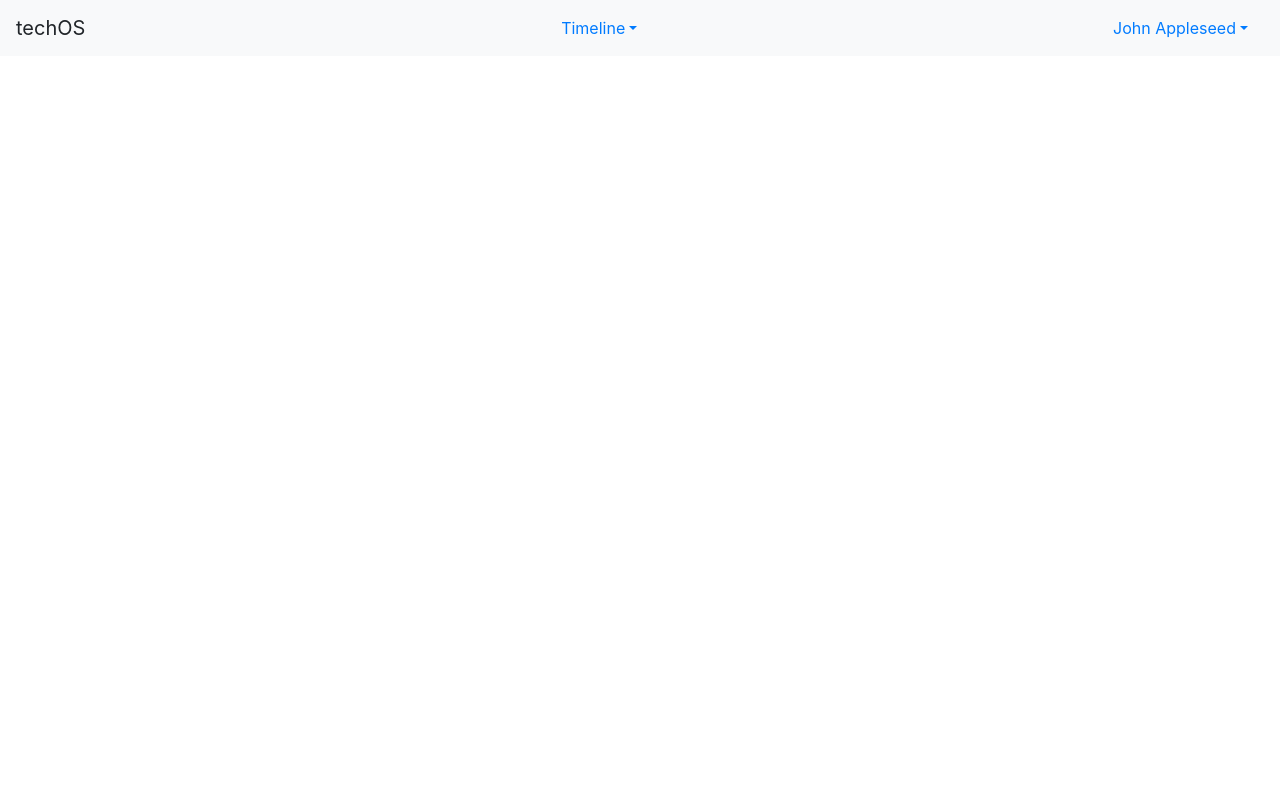
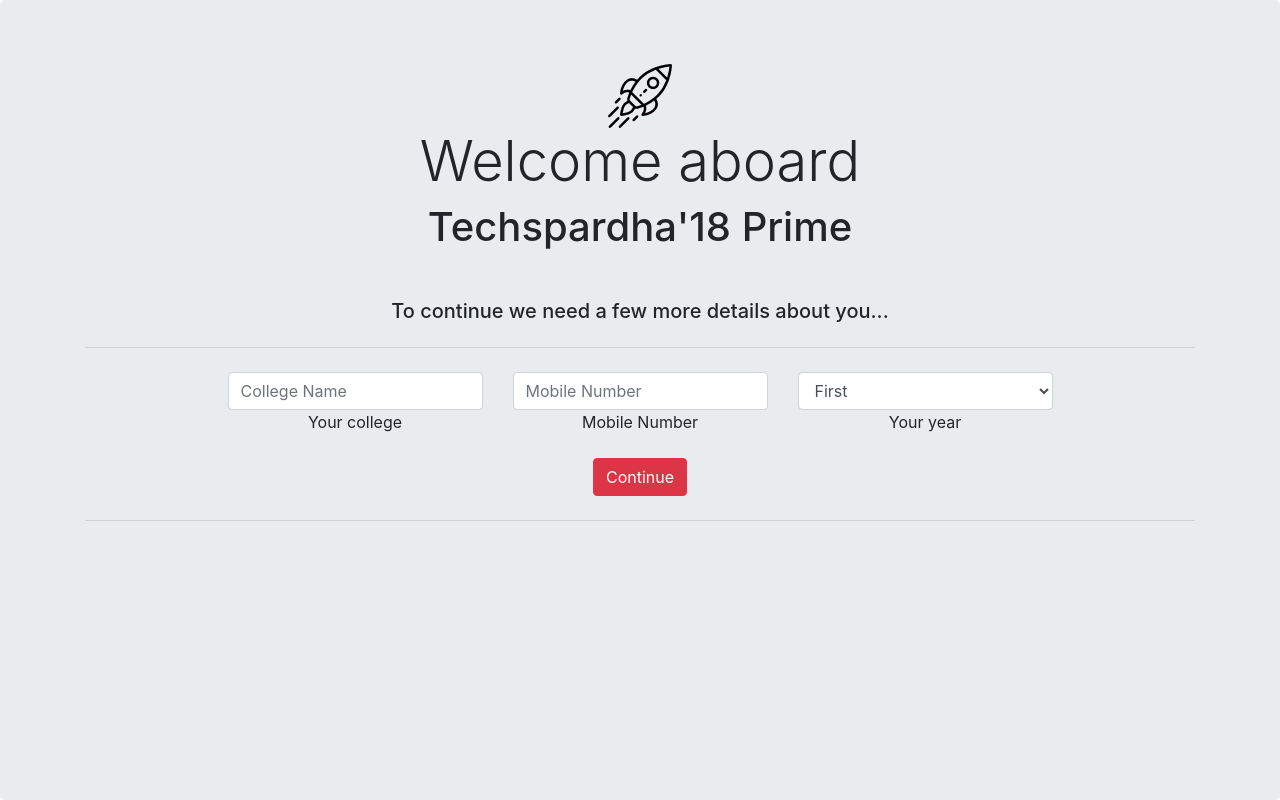
Before and after one commit to gawdsnitkkr/Techspardha-18-prime, a React (Create React App) app: page /onBoarding in a window 1280 px wide. Built offline with nearby package versions, Linux system fonts and the light colour scheme.

Commit message:
on boarding page added

```diff
--- /dev/null
+++ b/onBoarding/onBoarding.css
@@ -0,0 +1,8 @@
+#onBoarding-page {
+	min-height: 100vh;
+	margin: 0px;
+}
+.control-width {
+	max-width: 50%;
+	margin-left: 20px;
+}
--- a/src/App.jsx
+++ b/src/App.jsx
@@ -1,26 +1,14 @@
 import React from 'react';
 import { Switch, BrowserRouter, Route } from 'react-router-dom';
-import Nav from './components/Nav/Nav';
-import Desktop from './components/Desktop/Desktop';
-import Events from './components/Events/Events';
-import Guests from './components/Guests/Guests';
-import Contact from './components/ContactUs/ContactUs';
-import AboutUs from './components/AboutUs/AboutUs';
-import Sponsers from './components/Sponsers/Sponsers';
-import User from './components/User/User';
+import OnBoarding from './components/OnBoarding/OnBoarding';
+import LoggedIn from './LoggedIn';
 
 const App = () => (
   <BrowserRouter>
     <Switch>
       <div className="App">
-        <Nav />
-        <Route exact path="/" component={Desktop} />
-        <Route path="/events" component={Events} />
-        <Route path="/guestLectures" component={Guests} />
-        <Route path="/contactUs" component={Contact} />
-        <Route path="/aboutUs" component={AboutUs} />
-        <Route path="/sponsers" component={Sponsers} />
-        <Route path="/user" component={User} />
+        <Route exact path="/" component={LoggedIn} />
+        <Route path="/onBoarding" component={OnBoarding} />
       </div>
     </Switch>
   </BrowserRouter>
--- /dev/null
+++ b/src/LoggedIn.jsx
@@ -0,0 +1,29 @@
+
+
+import React from 'react';
+import { Switch, Route } from 'react-router-dom';
+import Nav from './components/Nav/Nav';
+import Desktop from './components/Desktop/Desktop';
+import Events from './components/Events/Events';
+import Guests from './components/Guests/Guests';
+import Contact from './components/ContactUs/ContactUs';
+import AboutUs from './components/AboutUs/AboutUs';
+import Sponsers from './components/Sponsers/Sponsers';
+import User from './components/User/User';
+import DOC from './components/Doc/Doc';
+
+const LoggedIn = () => (
+  <div className="loggedIn">
+    <Nav />
+    <Route exact path="/" component={Desktop} />
+    <Route path="/events" component={Events} />
+    <Route path="/guestLectures" component={Guests} />
+    <Route path="/contactUs" component={Contact} />
+    <Route path="/aboutUs" component={AboutUs} />
+    <Route path="/sponsers" component={Sponsers} />
+    <Route path="/user" component={User} />
+    <DOC />
+  </div>
+);
+
+export default LoggedIn;
--- a/src/components/Desktop/Desktop.jsx
+++ b/src/components/Desktop/Desktop.jsx
@@ -1,13 +1,11 @@
 import React from 'react';
 import './Desktop.css';
-import DOC from '../Doc/Doc';
 
 const Desktop = () => (
   <div id="desktop">
     <h1>
       Techspardha Prime
     </h1>
-    <DOC />
   </div>
 );
 
--- /dev/null
+++ b/src/components/OnBoarding/OnBoarding.css
@@ -0,0 +1,8 @@
+#onBoarding-page {
+	min-height: 100vh;
+	margin: 0px;
+}
+.control-width {
+	max-width: 50%;
+	margin-left: 20px;
+}
--- /dev/null
+++ b/src/components/OnBoarding/OnBoarding.jsx
@@ -0,0 +1,74 @@
+import React from 'react';
+import './OnBoarding.css';
+
+const OnBoarding = () => (
+  <div className="jumbotron" id="onBoarding-page">
+    <div className="text-center">
+      <img src="/images/startup.png" />
+    </div>
+    <h1 className="display-4 text-center">
+Welcome aboard
+    </h1>
+    <h1 className="text-center mb-5">
+Techspardha'18 Prime
+    </h1>
+    <h5 className="text-center">
+To continue we need a few more details about you...
+    </h5>
+
+    <div className="container text-center">
+      <hr className="my-4" />
+
+      <div className="row justify-content-md-center">
+        <div className="col-sm-3">
+          <div className="form-group">
+            <input type="text" className="form-control" id="user-college" aria-describedby="collegeName" placeholder="College name" />
+            <label htmlFor="user-college">
+Your college
+            </label>
+          </div>
+        </div>
+        <div className="col-sm-3">
+          <div className="form-group">
+            <input type="number" className="form-control" id="user-mobile" aria-describedby="collegeName" placeholder="Mobile Number" />
+            <label htmlFor="user-mobile">
+Mobile Number
+            </label>
+          </div>
+        </div>
+        <div className="col-sm-3">
+          <select className="form-control" id="user-year">
+            <option>
+First
+            </option>
+            <option>
+Second
+            </option>
+            <option>
+Third
+            </option>
+            <option>
+Fourth
+            </option>
+          </select>
+          <label htmlFor="user-year">
+Your year
+          </label>
+        </div>
+      </div>
+
+      <div className="row justify-content-md-center">
+        <div className="col-sm-4">
+          <button type="button" className="btn btn-danger">
+Continue
+          </button>
+        </div>
+      </div>
+
+      <hr className="my-4" />
+    </div>
+
+  </div>
+);
+
+export default OnBoarding;
```
Also changed, not shown: onBoarding/onBoarding.html (added, +55 -0 lines), public/images/startup.png (added).
